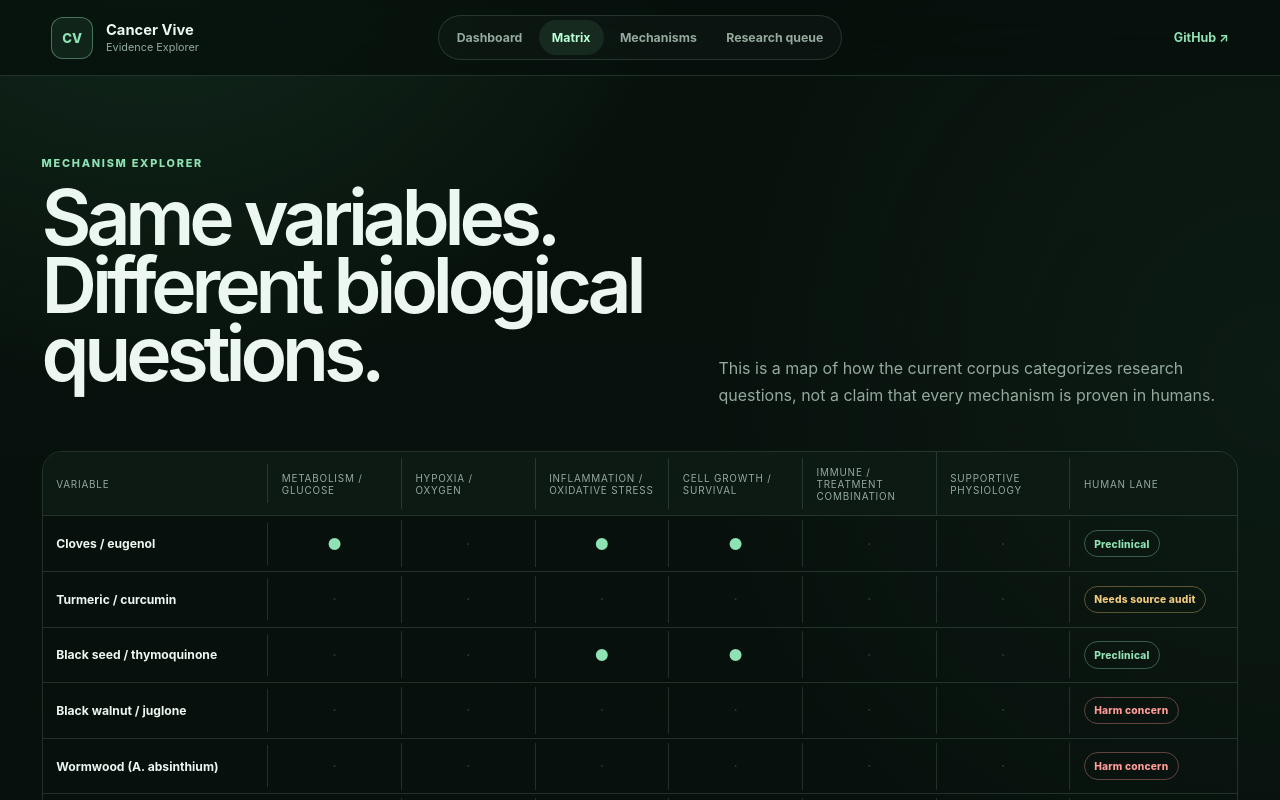
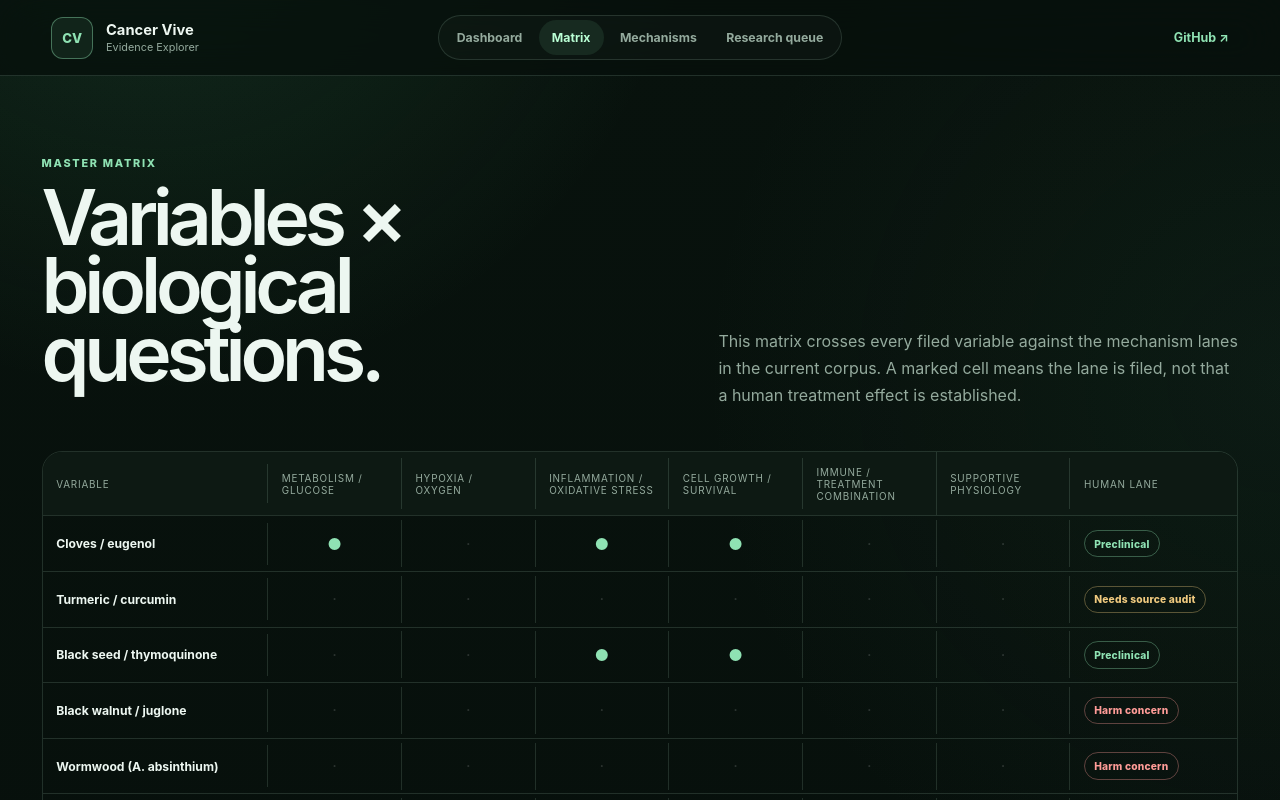
Before and after one commit to marvelousempire/cancer-vive, a React (Vite) app: page / in a window 1280 px wide. Both pictures are taken after a click on the button "Open master matrix". Shown: the top 800 px of the page. Built offline with nearby package versions, Linux system fonts and the light colour scheme.

Commit message:
finish Matrix and Mechanisms content swap

```diff
--- a/src/App.jsx
+++ b/src/App.jsx
@@ -194,8 +194,8 @@ function Mechanisms({ compareIds, toggleCompare }) {
   return (
     <section className="section-block view-section">
       <div className="section-head">
-        <div><p className="eyebrow">Master matrix</p><h1 className="view-title">Compare what is actually filed.</h1></div>
-        <p>Search by substance, form, mechanism, human evidence, or safety boundary. Select up to three items for direct comparison.</p>
+        <div><p className="eyebrow">Mechanism explorer</p><h1 className="view-title">Explore each variable by mechanism and evidence.</h1></div>
+        <p>Search and filter substances by mechanism, form, human evidence, and safety boundary. Select up to three items for direct comparison.</p>
       </div>
 
       <div className="filter-panel">
@@ -282,8 +282,8 @@ function Matrix() {
   return (
     <section className="section-block view-section">
       <div className="section-head">
-        <div><p className="eyebrow">Mechanism explorer</p><h1 className="view-title">Same variables. Different biological questions.</h1></div>
-        <p>This is a map of how the current corpus categorizes research questions, not a claim that every mechanism is proven in humans.</p>
+        <div><p className="eyebrow">Master matrix</p><h1 className="view-title">Variables × biological questions.</h1></div>
+        <p>This matrix crosses every filed variable against the mechanism lanes in the current corpus. A marked cell means the lane is filed, not that a human treatment effect is established.</p>
       </div>
 
       <div className="mechanism-matrix">
@@ -374,8 +374,8 @@ export default function App() {
 
       <main className="page">
         {view === "dashboard" && <Dashboard onNavigate={navigate} />}
-        {view === "matrix" && <Matrix compareIds={compareIds} toggleCompare={toggleCompare} />}
-        {view === "mechanisms" && <Mechanisms />}
+        {view === "matrix" && <Matrix />}
+        {view === "mechanisms" && <Mechanisms compareIds={compareIds} toggleCompare={toggleCompare} />}
         {view === "research" && <ResearchQueue />}
       </main>
 
```
